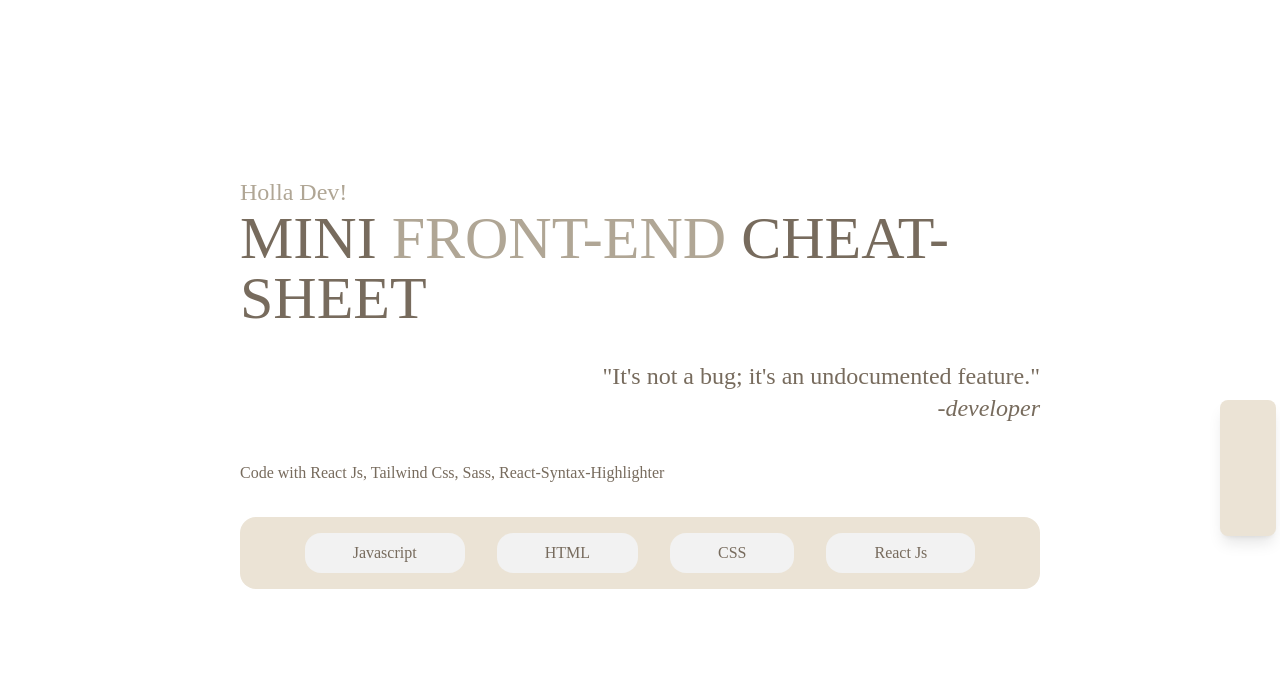
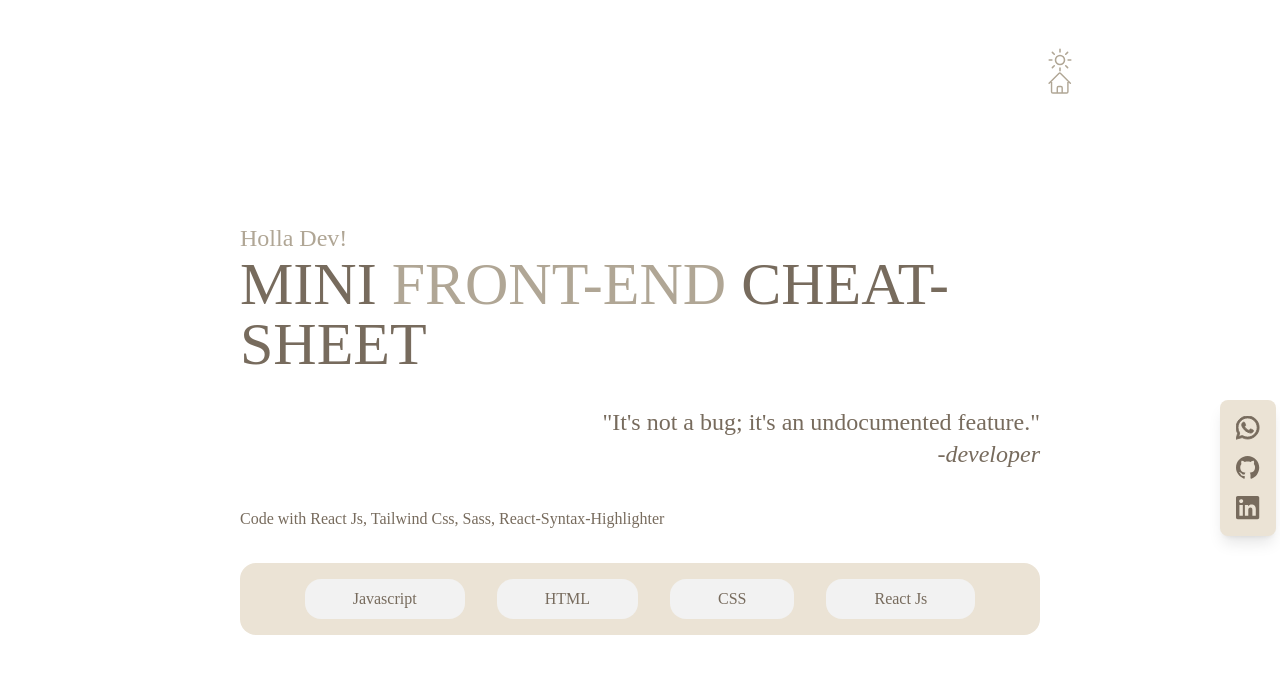
Before and after one commit to azhansyakirin/frontend-cheatsheet, a React (Vite) app: page / in a window 1280 px wide. Shown: the top 674 px of the page. Built offline with nearby package versions, Linux system fonts and the light colour scheme.

Commit message:
Add svg file to IconsRenderer

```diff
--- a/src/components/IconsRenderer/index.jsx
+++ b/src/components/IconsRenderer/index.jsx
@@ -2,10 +2,34 @@ export const IconsRenderer = ({ type, styles }) => {
     if (!type) return null;
 
     const iconLists = {
-        "github": "",
-        "linkedin": "",
-        "u-turn": "",
-        "whatsapp": "",
+        "github": <svg width="w-full" height="h-full" viewBox="0 0 17 17" fill="currentColor" xmlns="http://www.w3.org/2000/svg">
+            <path fill-rule="evenodd" clip-rule="evenodd" d="M8.22664 0C3.68142 0 0 3.68142 0 8.22663C0 11.8669 2.35487 14.9416 5.62496 16.0317C6.03629 16.1036 6.19054 15.8568 6.19054 15.6409C6.19054 15.4455 6.18026 14.7977 6.18026 14.1087C4.11332 14.4892 3.57859 13.6048 3.41405 13.142C3.3215 12.9055 2.92046 12.1754 2.57082 11.98C2.28289 11.8258 1.87156 11.4453 2.56054 11.435C3.20839 11.4247 3.67114 12.0315 3.82539 12.2783C4.56578 13.5225 5.74836 13.1729 6.22139 12.957C6.29338 12.4222 6.50933 12.0623 6.74584 11.8566C4.91542 11.651 3.00272 10.9414 3.00272 7.79474C3.00272 6.90009 3.3215 6.15969 3.84595 5.58383C3.76369 5.37816 3.47575 4.53493 3.92822 3.40377C3.92822 3.40377 4.6172 3.18782 6.19054 4.247C6.84868 4.0619 7.54794 3.96935 8.2472 3.96935C8.94647 3.96935 9.64573 4.0619 10.3039 4.247C11.8772 3.17754 12.5662 3.40377 12.5662 3.40377C13.0187 4.53493 12.7307 5.37816 12.6485 5.58383C13.1729 6.15969 13.4917 6.88981 13.4917 7.79474C13.4917 10.9517 11.5687 11.651 9.73828 11.8566C10.0365 12.1137 10.2936 12.6073 10.2936 13.3786C10.2936 14.4789 10.2833 15.3632 10.2833 15.6409C10.2833 15.8568 10.4375 16.1139 10.8489 16.0317C12.482 15.4803 13.9011 14.4307 14.9065 13.0306C15.9119 11.6305 16.4528 9.95032 16.4533 8.22663C16.4533 3.68142 12.7719 0 8.22664 0Z" />
+        </svg>,
+        "linkedin": <svg width="w-full" height="w-full" viewBox="0 0 17 17" fill="currentColor" xmlns="http://www.w3.org/2000/svg">
+            <path d="M16.4533 1.2098V15.2435C16.4533 15.5643 16.3258 15.8721 16.0989 16.0989C15.8721 16.3258 15.5643 16.4533 15.2435 16.4533H1.2098C0.888941 16.4533 0.581224 16.3258 0.354342 16.0989C0.127461 15.8721 0 15.5643 0 15.2435L0 1.2098C0 0.888941 0.127461 0.581224 0.354342 0.354342C0.581224 0.127461 0.888941 0 1.2098 0L15.2435 0C15.5643 0 15.8721 0.127461 16.0989 0.354342C16.3258 0.581224 16.4533 0.888941 16.4533 1.2098ZM4.8392 6.29096H2.4196V14.0337H4.8392V6.29096ZM5.05696 3.6294C5.05824 3.44638 5.02345 3.26489 4.95459 3.09531C4.88572 2.92574 4.78413 2.77138 4.65561 2.64107C4.5271 2.51075 4.37417 2.40703 4.20556 2.33581C4.03696 2.2646 3.85597 2.2273 3.67295 2.22603H3.6294C3.2572 2.22603 2.90025 2.37389 2.63707 2.63707C2.37389 2.90025 2.22603 3.2572 2.22603 3.6294C2.22603 4.0016 2.37389 4.35855 2.63707 4.62173C2.90025 4.88491 3.2572 5.03277 3.6294 5.03277C3.81243 5.03727 3.99456 5.00566 4.16538 4.93975C4.3362 4.87384 4.49235 4.77492 4.62492 4.64864C4.7575 4.52236 4.86389 4.37119 4.93802 4.20378C5.01215 4.03637 5.05257 3.85599 5.05696 3.67295V3.6294ZM14.0337 9.32997C14.0337 7.00232 12.5529 6.09739 11.0818 6.09739C10.6001 6.07327 10.1205 6.17586 9.69086 6.39493C9.26121 6.614 8.89651 6.9419 8.63313 7.3459H8.56538V6.29096H6.29096V14.0337H8.71056V9.91552C8.67558 9.49375 8.80844 9.07521 9.08026 8.75083C9.35209 8.42645 9.74093 8.22243 10.1623 8.18308H10.2543C11.0237 8.18308 11.5947 8.667 11.5947 9.88648V14.0337H14.0143L14.0337 9.32997Z" />
+        </svg>,
+        "u-turn": <svg xmlns="http://www.w3.org/2000/svg" width="w-full" height="w-full" fill="currentColor" viewBox="0 0 17 17" stroke-width="1.5" stroke="currentColor">
+            <path stroke-linecap="round" stroke-linejoin="round" d="m9 9 6-6m0 0 6 6m-6-6v12a6 6 0 0 1-12 0v-3" />
+        </svg>,
+        "whatsapp": <svg width="w-full" height="w-full" viewBox="0 0 17 17" fill="currentColor" strokeWidth="0.6" stroke="currentColor" xmlns="http://www.w3.org/2000/svg">
+            <path d="M0 16.4533L1.16121 12.2323C0.447713 10.994 0.0730216 9.58965 0.0748538 8.16053C0.0665907 3.65715 3.72374 0 8.21837 0C10.3998 0 12.4481 0.845752 13.9904 2.38852C14.7506 3.14476 15.3531 4.04435 15.7631 5.03515C16.1731 6.02594 16.3824 7.08826 16.3789 8.16053C16.3789 12.6552 12.7218 16.3123 8.22663 16.3123C6.85836 16.3123 5.52315 15.9721 4.32889 15.3173L0 16.4533ZM4.51991 13.8494L4.76877 13.9986C5.81335 14.6167 7.00463 14.9432 8.21837 14.944C11.9504 14.944 14.9941 11.9008 14.9941 8.16831C14.9941 6.36064 14.2893 4.65261 13.0119 3.37572C12.3838 2.74402 11.6368 2.24288 10.8141 1.90118C9.99142 1.55949 9.10922 1.38399 8.21837 1.3848C4.47811 1.38528 1.43535 4.42853 1.43535 8.16102C1.43535 9.43791 1.79212 10.6905 2.47212 11.7686L2.62961 12.0257L1.94134 14.5299L4.5204 13.8499L4.51991 13.8494Z" />
+            <path fill-rule="evenodd" clip-rule="evenodd" d="M6.18662 4.74399C6.0374 4.40374 5.87165 4.39548 5.7307 4.39548C5.60626 4.38722 5.47308 4.38722 5.33212 4.38722C5.19991 4.38722 4.97584 4.43679 4.7853 4.64434C4.59428 4.85141 4.07225 5.34087 4.07225 6.34411C4.07225 7.34783 4.80183 8.31802 4.90147 8.45071C5.00063 8.58341 6.31106 10.706 8.38461 11.5275C10.1092 12.2075 10.4577 12.0748 10.831 12.033C11.2038 11.9917 12.0335 11.544 12.2075 11.0628C12.3732 10.5904 12.3732 10.1758 12.3237 10.0926C12.2741 10.01 12.1326 9.95994 11.9338 9.85203C11.7263 9.75288 10.7313 9.25515 10.5408 9.18856C10.3498 9.12245 10.2171 9.0894 10.0844 9.2882C9.95168 9.49575 9.56185 9.95168 9.43791 10.0844C9.32125 10.2171 9.1973 10.2336 8.99802 10.134C8.79095 10.0348 8.13574 9.81898 7.35609 9.12245C6.75046 8.58292 6.34411 7.91167 6.21968 7.71287C6.10399 7.50532 6.20315 7.39741 6.31106 7.29777C6.40244 7.20687 6.51861 7.05765 6.61825 6.94148C6.71741 6.82483 6.75046 6.73393 6.82531 6.60124C6.89142 6.46854 6.85836 6.34411 6.80879 6.24495C6.75872 6.15357 6.36938 5.14985 6.18662 4.7435V4.74399Z" />
+        </svg>,
+        "house": <svg width="w-full" height="w-full" viewBox="0 0 22 20" fill="none" xmlns="http://www.w3.org/2000/svg">
+            <path d="M1 10.2843L9.954 1.32925C10.394 0.89025 11.106 0.89025 11.545 1.32925L20.5 10.2843M3.25 8.03425V18.1593C3.25 18.7803 3.754 19.2843 4.375 19.2843H8.5V14.4093C8.5 13.7883 9.004 13.2843 9.625 13.2843H11.875C12.496 13.2843 13 13.7883 13 14.4093V19.2843H17.125C17.746 19.2843 18.25 18.7803 18.25 18.1593V8.03425M7 19.2843H15.25" stroke="currentColor" stroke-width="1.3" stroke-linecap="round" stroke-linejoin="round" />
+        </svg>,
+        "moon": <svg width="w-full" height="w-full" viewBox="0 0 21 21" fill="none" xmlns="http://www.w3.org/2000/svg">
+            <path d="M19.752 14.002C18.5632 14.4974 17.2879 14.7517 16 14.75C10.615 14.75 6.25 10.385 6.25 5C6.25 3.67 6.516 2.403 6.998 1.248C5.22147 1.98911 3.70397 3.23935 2.63663 4.84126C1.56928 6.44316 0.999835 8.32508 1 10.25C1 15.635 5.365 20 10.75 20C12.6749 20.0002 14.5568 19.4307 16.1587 18.3634C17.7606 17.296 19.0109 15.7785 19.752 14.002Z" stroke="currentColor" stroke-width="1.3" stroke-linecap="round" stroke-linejoin="round" />
+        </svg>,
+        "sun": <svg width="w-full" height="w-full" viewBox="0 0 20 20" fill="none" xmlns="http://www.w3.org/2000/svg">
+            <path d="M10 1V3.25M16.364 3.636L14.773 5.227M19 10H16.75M16.364 16.364L14.773 14.773M10 16.75V19M5.227 14.773L3.636 16.364M3.25 10H1M5.227 5.227L3.636 3.636M13.75 10C13.75 10.9946 13.3549 11.9484 12.6517 12.6517C11.9484 13.3549 10.9946 13.75 10 13.75C9.00544 13.75 8.05161 13.3549 7.34835 12.6517C6.64509 11.9484 6.25 10.9946 6.25 10C6.25 9.00544 6.64509 8.05161 7.34835 7.34835C8.05161 6.64509 9.00544 6.25 10 6.25C10.9946 6.25 11.9484 6.64509 12.6517 7.34835C13.3549 8.05161 13.75 9.00544 13.75 10Z" stroke="currentColor" stroke-width="1.3" stroke-linecap="round" stroke-linejoin="round" />
+        </svg>,
+        "clipboard": <svg xmlns="http://www.w3.org/2000/svg" fill="none" viewBox="0 0 24 24" stroke-width="1.3" stroke="currentColor" className="w-full" >
+            <path stroke-linecap="round" stroke-linejoin="round" d="M8.25 7.5V6.108c0-1.135.845-2.098 1.976-2.192.373-.03.748-.057 1.123-.08M15.75 18H18a2.25 2.25 0 0 0 2.25-2.25V6.108c0-1.135-.845-2.098-1.976-2.192a48.424 48.424 0 0 0-1.123-.08M15.75 18.75v-1.875a3.375 3.375 0 0 0-3.375-3.375h-1.5a1.125 1.125 0 0 1-1.125-1.125v-1.5A3.375 3.375 0 0 0 6.375 7.5H5.25m11.9-3.664A2.251 2.251 0 0 0 15 2.25h-1.5a2.251 2.251 0 0 0-2.15 1.586m5.8 0c.065.21.1.433.1.664v.75h-6V4.5c0-.231.035-.454.1-.664M6.75 7.5H4.875c-.621 0-1.125.504-1.125 1.125v12c0 .621.504 1.125 1.125 1.125h9.75c.621 0 1.125-.504 1.125-1.125V16.5a9 9 0 0 0-9-9Z" />
+        </svg>,
+        "checkmark": <svg xmlns="http://www.w3.org/2000/svg" fill="none" viewBox="0 0 24 24" stroke-width="1.3" stroke="currentColor" class="w-full">
+            <path stroke-linecap="round" stroke-linejoin="round" d="M9 12.75 11.25 15 15 9.75M21 12a9 9 0 1 1-18 0 9 9 0 0 1 18 0Z" />
+        </svg>,
     }
 
     return <div className={styles}>{iconLists[type || "image"]}</div>
```
